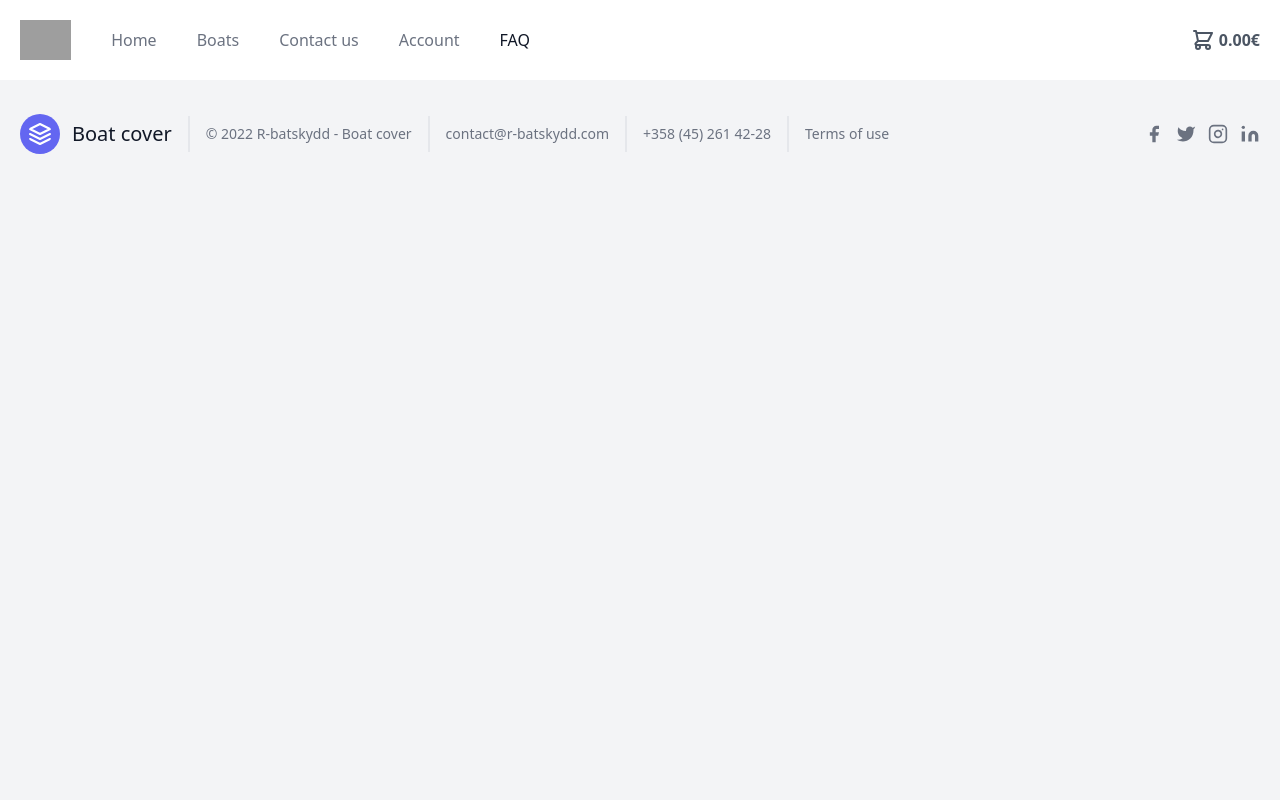
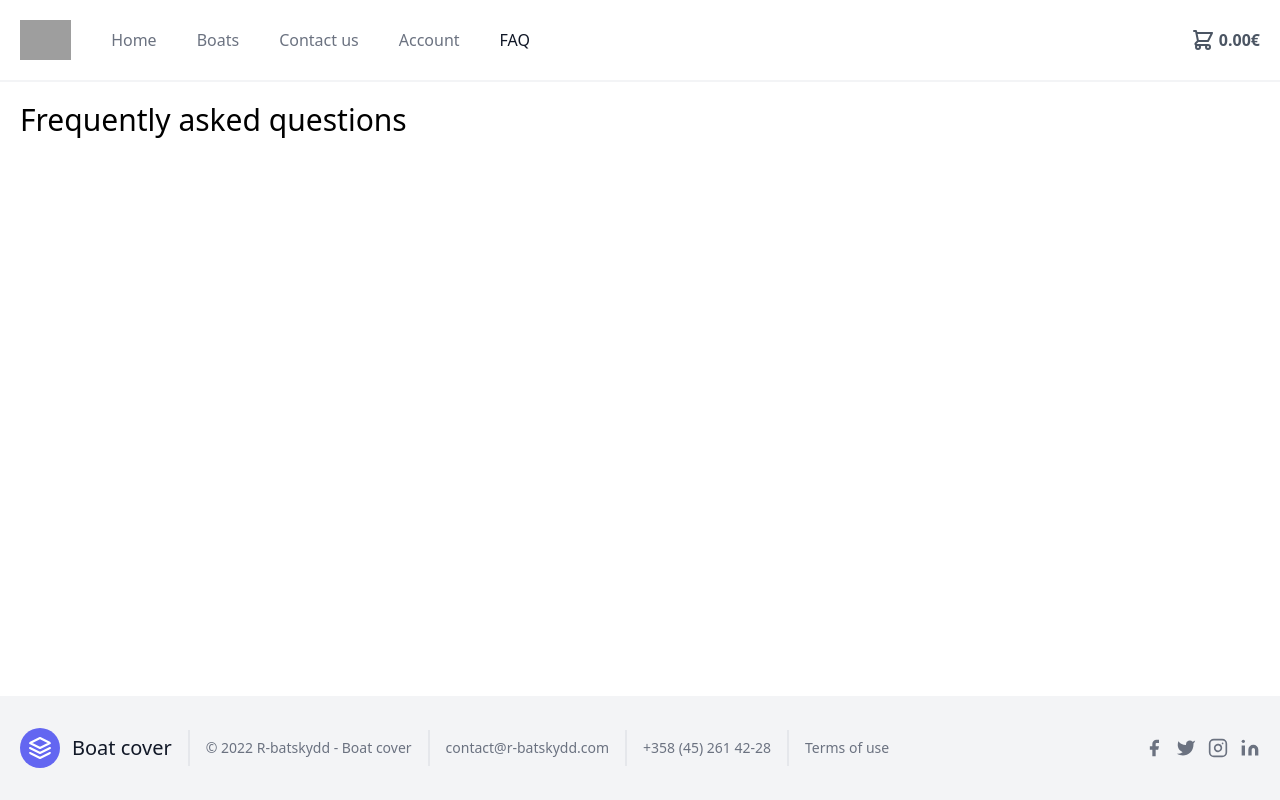
Before and after one commit to snak1o/shop_frontend, a Nuxt app: page /faq in a window 1280 px wide. Built offline with nearby package versions, Linux system fonts and the light colour scheme; grey boxes are pictures that could not be loaded.

Commit message:
Add contact and faq empty page

```diff
--- /dev/null
+++ b/pages/contact.vue
@@ -0,0 +1,15 @@
+<template>
+  <section class="container mx-auto p-5">
+    <h1 class="text-3xl">Contact us</h1>
+  </section>
+</template>
+
+<script>
+export default {
+  name: "contact"
+}
+</script>
+
+<style scoped>
+
+</style>
--- /dev/null
+++ b/pages/faq.vue
@@ -0,0 +1,17 @@
+<template>
+  <section class="container mx-auto p-5">
+    <h1 class="text-3xl">
+      Frequently asked questions
+    </h1>
+  </section>
+</template>
+
+<script>
+export default {
+  name: "faq"
+}
+</script>
+
+<style scoped>
+
+</style>
```
